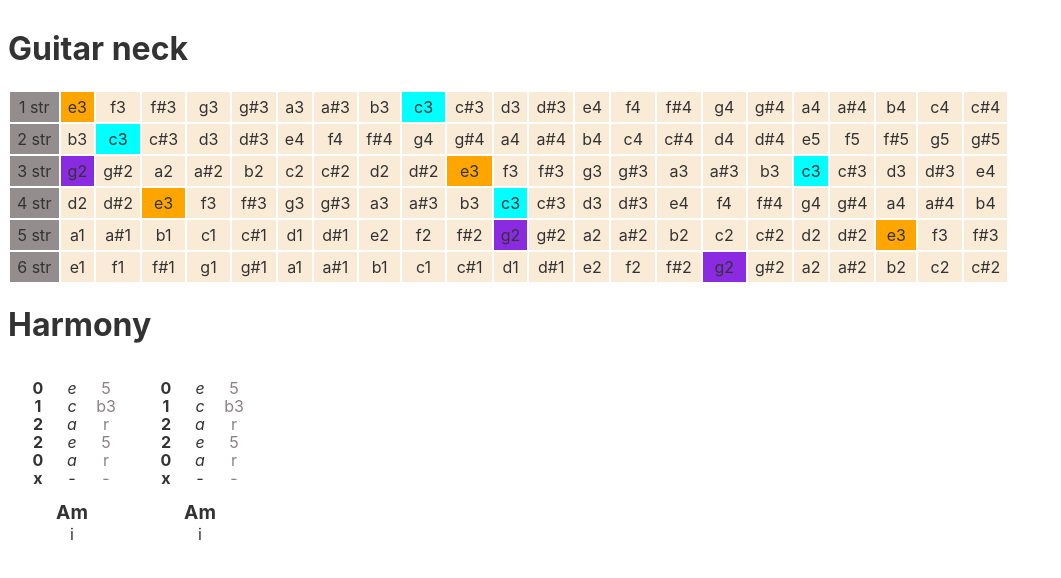
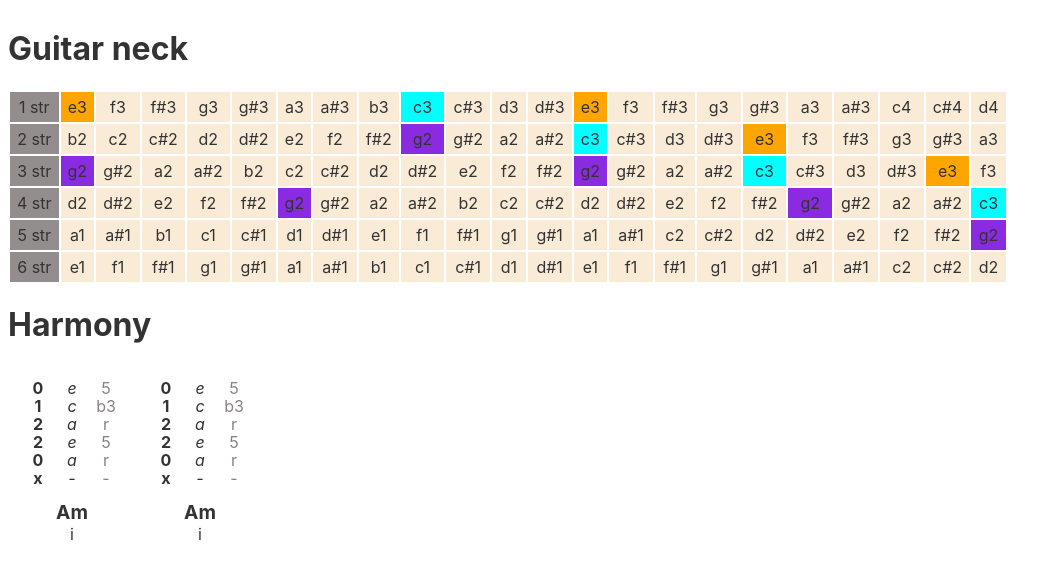
Before and after one commit to HEYROCKME/guitarSudoku, a Svelte app: page / in a window 1280 px wide. Shown: the top 578 px of the page, without its empty margins (0-1061 px from the left). Built offline with nearby package versions, Linux system fonts and the light colour scheme.

Commit message:
Made chromatic full range constants

```diff
--- a/src/App.svelte
+++ b/src/App.svelte
@@ -18,7 +18,7 @@ import HarmonyGrid from './HarmonyGrid.svelte'
  }
 
 function makeGuitarNeck(tuning: string[], frets: number) {
-   return tuning.map(note => makeGuitarString(note, frets + 1))
+   return tuning.map(guitarString => makeGuitarString(guitarString, frets + 1))
 }
 
 
--- a/src/Constants.svelte
+++ b/src/Constants.svelte
@@ -6,7 +6,7 @@ export const chromaticScales ={
 }
 
 export const tuning = {
-    regular: ['e3', 'b3', 'g2', 'd2', 'a1', 'e1'],
+    regular: ['e3', 'b2', 'g2', 'd2', 'a1', 'e1'],
     dropD: ['e3', 'b3', 'g2', 'd2', 'a1', 'd1']
 }
 
--- a/src/Functions.svelte
+++ b/src/Functions.svelte
@@ -8,7 +8,7 @@ export function getMode( scale: string[], scaleDegree: number) {
   let notes = scale.slice(0,scaleDegree - 1)
   let flippedNotes = scale.slice(- scale.length + (scaleDegree - 1))
   mode = notes.map(note => {flippedNotes.push(note)})
-  console.log(flippedNotes)
+
   return flippedNotes
 
 }
@@ -22,6 +22,7 @@ export function makeMusicalSpectre(scale: string[]  ) {
     scale.map(note => {
     fullChromatic.push(note + octaves[octave])})
 	})
+	// console.log(fullChromatic)
 	return fullChromatic
 }
 
@@ -41,11 +42,13 @@ export function makeChord(scale : string[], notes : number ) {
 //full single string from notean number of frets... Takes note name (string) in e.g "e3" and number of frets (number)
 
 export function makeGuitarString(tunedTo : string,  frets: number) {
-	const chromatic = getMode(chromaticScales.sharps, 5)
-	let stringArea = makeMusicalSpectre(chromatic)
+	const chromatic = getMode(chromaticScales.sharps, 0)	// Replace
+	let stringArea = makeMusicalSpectre(chromatic) 			// Replace with stactic cromatic scale.
 	let openFret = stringArea.indexOf(tunedTo)
 	let guitarString = []
 	guitarString.push( stringArea.slice(openFret, openFret + frets))
+
+	console.log(openFret)
     return guitarString
 
 }
```
